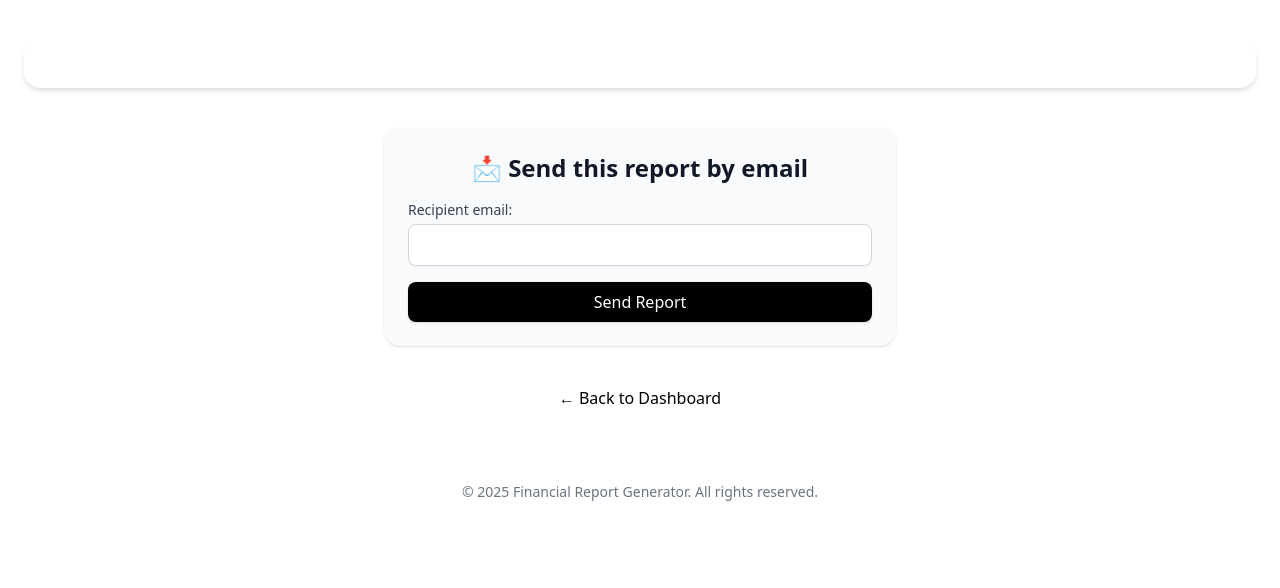
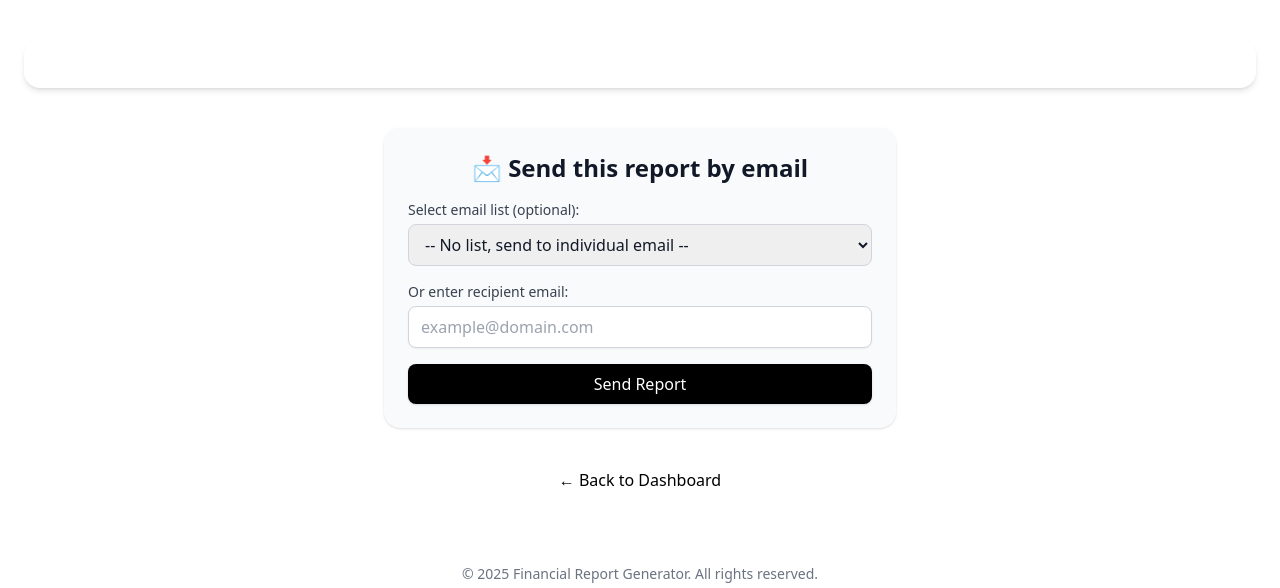
Before and after one commit to delavinaivan-bit/financial-saas, a Flask app: template templates/result.html in a window 1280 px wide. Shown: the part 108-696 px from the top of the page. Run offline with Flask 3, Linux system fonts and the light colour scheme; the template is opened without the code that fills it, so the values that code supplies are empty; some libraries are stand-ins or nearby versions.

Commit message:
Update result.html

```diff
--- a/templates/result.html
+++ b/templates/result.html
@@ -26,11 +26,26 @@
       <h2 class="text-2xl font-semibold text-center mb-4">📩 Send this report by email</h2>
       <form action="/send_email" method="POST" class="space-y-4">
         <input type="hidden" name="informe" value="{{ informe }}">
+
+        <!-- Select list or email -->
         <div>
-          <label for="email" class="block text-sm font-medium text-gray-700">Recipient email:</label>
-          <input type="email" id="email" name="email" required
-            class="mt-1 w-full px-3 py-2 border border-gray-300 rounded-lg shadow-sm focus:ring-black focus:border-black">
+          <label for="lista_id" class="block text-sm font-medium text-gray-700">Select email list (optional):</label>
+          <select id="lista_id" name="lista_id" class="mt-1 w-full px-3 py-2 border border-gray-300 rounded-lg focus:ring-black focus:border-black">
+            <option value="">-- No list, send to individual email --</option>
+            {% for lista in listas %}
+              <option value="{{ lista.id }}">{{ lista.nombre }}</option>
+            {% endfor %}
+          </select>
         </div>
+
+        <!-- Individual email fallback -->
+        <div>
+          <label for="email" class="block text-sm font-medium text-gray-700">Or enter recipient email:</label>
+          <input type="email" id="email" name="email"
+                 class="mt-1 w-full px-3 py-2 border border-gray-300 rounded-lg shadow-sm focus:ring-black focus:border-black"
+                 placeholder="example@domain.com">
+        </div>
+
         <button type="submit"
           class="w-full py-2 px-4 bg-black text-white font-medium rounded-lg shadow hover:bg-gray-800">
           Send Report
```
